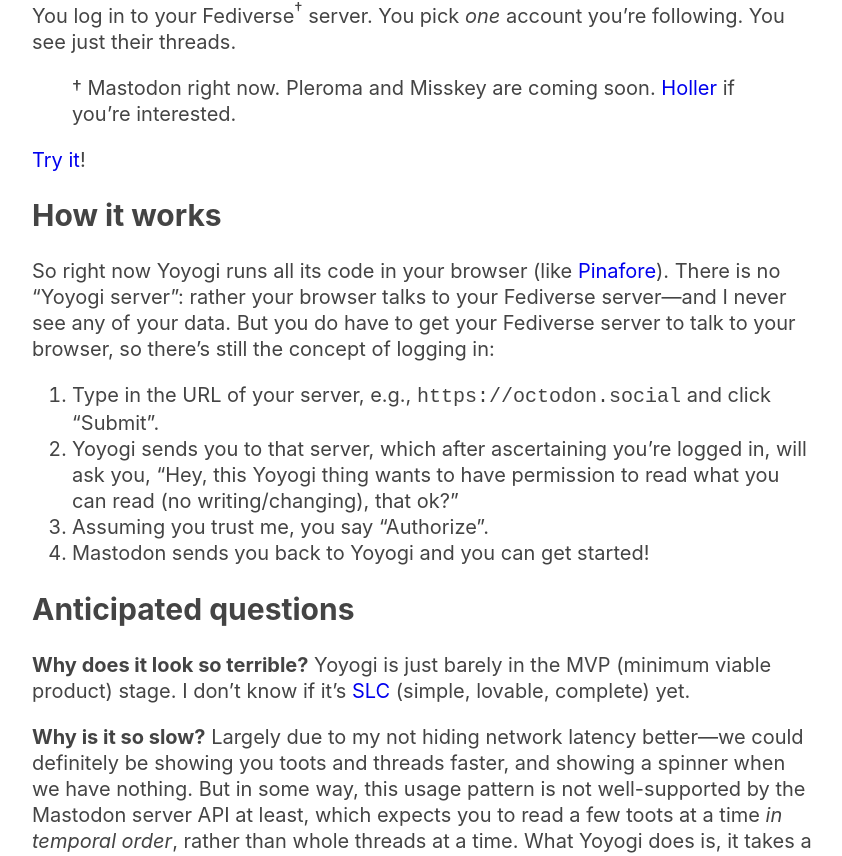
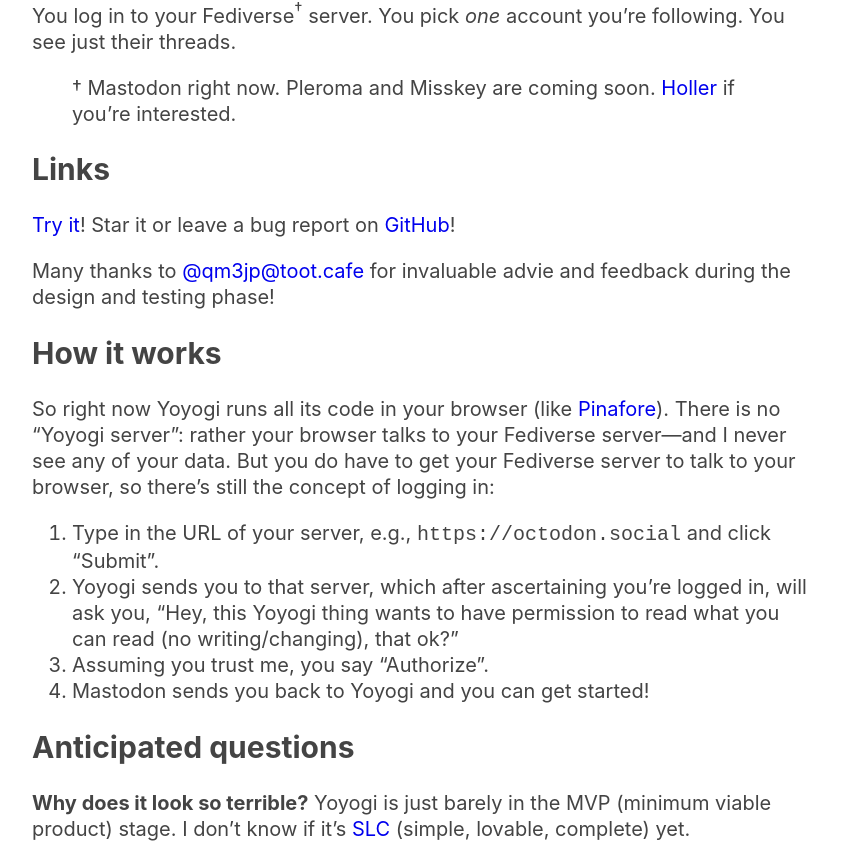
Before and after one commit to fasiha/yoyogi, a Next.js app: page /about in a window 1280 px wide. Shown: the part 670-1526 px from the top of the page, without its empty margins (218-1060 px from the left). Built offline with nearby package versions, Linux system fonts and the light colour scheme.

Commit message:
acknowledgements and links

```diff
--- a/pages/about.tsx
+++ b/pages/about.tsx
@@ -81,15 +81,24 @@
             <a href="https://github.com/fasiha/yoyogi/issues">Holler</a> if
             you’re interested.
           </blockquote>
+        </section>
+        <section>
+          <LinkedH2 slug="links" text="Links" />
           <p>
             <Link href="/" as={LINK_PREFIX + "/"}>
               Try it
             </Link>
-            !
+            ! Star it or leave a bug report on{" "}
+            <a href="https://github.com/fasiha/yoyogi">GitHub</a>!
+          </p>
+          <p>
+            Many thanks to{" "}
+            <a href="https://toot.cafe/@qm3jp">@qm3jp@toot.cafe</a> for
+            invaluable advie and feedback during the design and testing phase!
           </p>
         </section>
-        <LinkedH2 slug="how-it-works" text="How it works" />
         <section>
+          <LinkedH2 slug="how-it-works" text="How it works" />
           <p>
             So right now Yoyogi runs all its code in your browser (like{" "}
             <a href="https://pinafore.social/">Pinafore</a>). There is no
```
Also changed, not shown: 1 other file (tests, documents, lock files or other folders).
